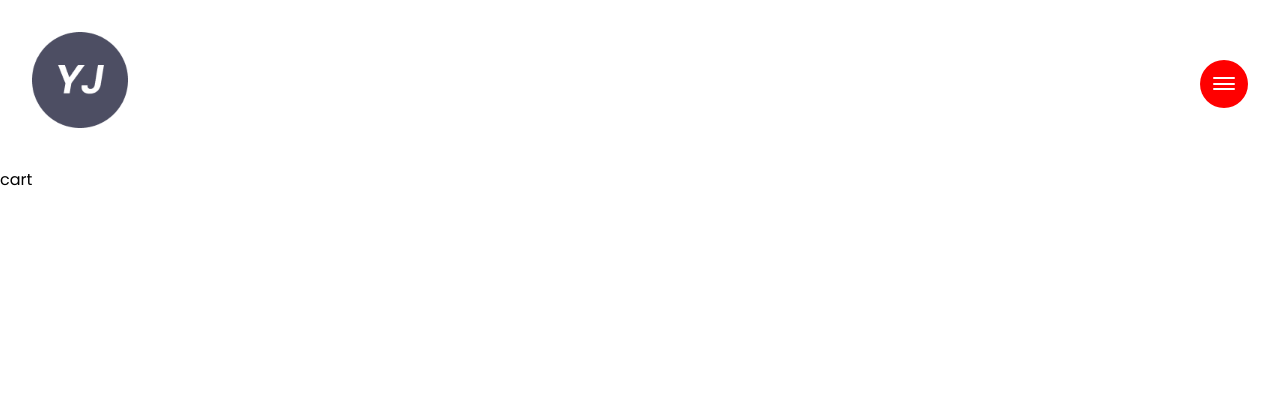
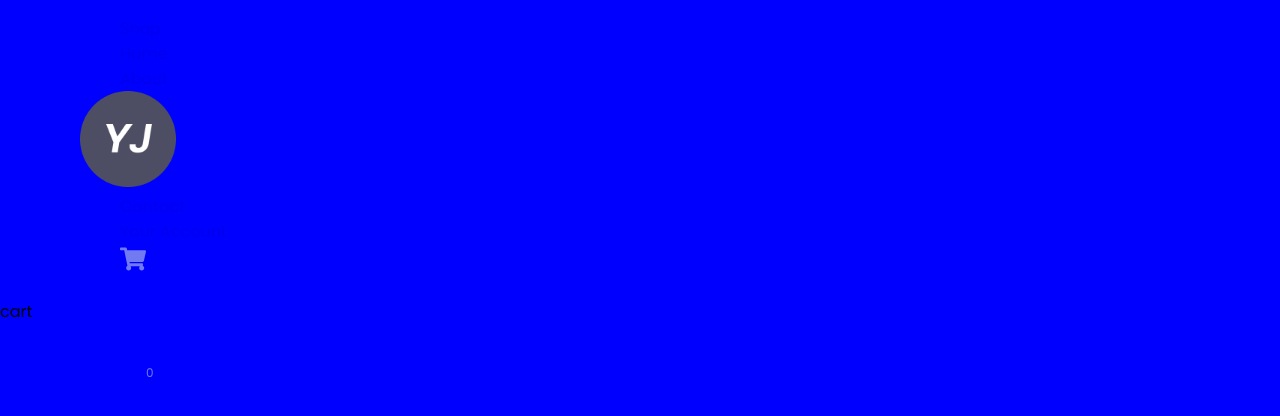
Before and after one commit to GlorySinkkhonde/younique-jeans-ecommerce-shop, a React app: page /cart in a window 1280 px wide. Shown: the top 416 px of the page. Built offline with nearby package versions, Linux system fonts and the light colour scheme.

Commit message:
Styled nav more

```diff
--- a/package.json
+++ b/package.json
@@ -11,6 +11,7 @@
   "author": "",
   "license": "ISC",
   "dependencies": {
+    "framer-motion": "^10.9.1",
     "react": "^18.2.0",
     "react-dom": "^18.2.0",
     "react-icons": "^4.8.0",
--- a/src/App.css
+++ b/src/App.css
@@ -1,3 +1,9 @@
+:root{
+    --main-color: #4D4E63;
+    --secondary-color: #FF93AC;
+    --accent-color: #717AF0;
+}
+
 *, ::before, ::after{
     box-sizing: border-box;
     margin: 0;
@@ -11,9 +17,13 @@ img{
     width: 100%;
 }
 
-.site-logo{
+.site-logo-1{
     width: 6rem;
     visibility: visible;
+}
+
+.site-logo-2{
+    display: none;
 }
 
 ul{
@@ -21,27 +31,22 @@ ul{
 }
 
 .nav{
+    width: 80%;
     display: flex;
-    align-items: center;
-    margin: 2rem;
+    margin: 1rem;
+}
+.nav--visible{
+    display: block;
+    margin: 8rem auto;
 }
 
 .nav__primary-nav{
-    display: flex;
-    align-items: center;
-    visibility: hidden;
+    display: none;
 }
 
-.nav__primary-nav-1{
-    display: flex;
-    align-items: center;
-    gap: 3rem;
-    flex-direction: row-reverse;
-}
-
-.nav__first-nav, .nav__second-nav{
-    display: flex;
-    gap: 3rem;
+.nav--visible > ul > li{
+    padding: 1rem 0;
+    text-align: center;
 }
 
 .nav-toggle{
@@ -50,7 +55,7 @@ ul{
     width: 3rem;
     height: 3rem;
     border-radius: 50%;
-    background-color: red;
+    background-color: var(--main-color);
     position: absolute;
     right: 0;
     margin: 2rem;
@@ -63,7 +68,7 @@ ul{
 
 .hamburger, .hamburger::before, .hamburger::after{
     display: block;
-    height: 2px;
+    height: 3px;
     border-radius: 5px;
     background-color: white;
     margin: 0 auto;
@@ -82,16 +87,12 @@ ul{
     transform: translateY(3px);
 }
 
-.nav__first-nav{
-    display: flex;
-}
-
 .nav a{
     text-decoration: none;
 }
 
 .nav li.active > a{
-    color: red;
+    color: var(--accent-color);
     text-decoration: underline;
 }
 
@@ -104,11 +105,34 @@ ul{
 .item-total{
     position: absolute;
     font-size: 12px;
-    top: 5%;
+    top: 45.5%;
 }
 
-@media only screen and (max-width: 700px) {
+@media only screen and (min-width: 901px) {
     body{
-        background-color: black;
+        background-color: blue;
+    }
+
+    .nav{
+        width: 100%;
+        justify-content: space-between;
+    }
+
+    .site-logo-1{
+        display: none;
+    }
+
+    .site-logo-2{
+        width: 6rem;
+        display: block;
+    }
+
+    .nav-toggle{
+        display: none;
+    }
+
+    .nav__primary-nav{
+        display: block;
+        margin: 0 4rem;
     }
 }
--- a/src/components/Navbar.js
+++ b/src/components/Navbar.js
@@ -1,4 +1,4 @@
-import React from 'react'
+import React, { useState } from 'react'
 import '../App.css'
 import { Link, useMatch, useResolvedPath } from 'react-router-dom'
 import { FaShoppingCart } from 'react-icons/fa'
@@ -6,33 +6,39 @@ import WebsiteLogo from '../assets/images/logo.png'
 
 function Navbar() {
 
+    const [isVisible, setIsVisible] = useState(false)
+
     function ToggleNav() {
-        console.log('hello')
+        setIsVisible(!isVisible)
     }
 
   return (
 
     <nav className='nav'>
 
-        <div className='nav__primary-nav'>
+        <Link to='/' className='site-logo-1'>
+            <img src={WebsiteLogo} alt='Younique Jeans Website Logo' />
+        </Link>
 
-            <div className='nav__primary-nav-1'>
+        <div className={isVisible ? 'nav--visible' : 'nav__primary-nav'}>
+
                 <ul className='nav__first-nav'>
                 <CustomLink to='/shop'>Shop</CustomLink>
                 <CustomLink to='/'>Home</CustomLink>
                 <CustomLink to='/about'>About</CustomLink>
                 </ul>
 
-                <Link to='/' className='site-logo'>
-                    <img src={WebsiteLogo} alt='Younique Jeans Website Logo' />
-                </Link>
-            </div>
+                <Link to='/' className='site-logo-2'>
+            <img src={WebsiteLogo} alt='Younique Jeans Website Logo' />
+        </Link>
+
 
             <ul className='nav__second-nav'>
                 <CustomLink to='/contact'>Contact</CustomLink>
                 <CustomLink to='/your-account'>Your Account</CustomLink>
                 <CustomLink to='/cart'> <span className='cart-icon' ><FaShoppingCart /></span> <span className='item-total'>0</span> </CustomLink>
             </ul>
+
         </div>
 
         <button className='nav-toggle' ria-label='open navigation' onClick={ToggleNav}>
--- a/src/index.js
+++ b/src/index.js
@@ -1,5 +1,6 @@
 import React from "react";
 import ReactDOM from "react-dom";
+import { createRoot } from 'react-dom/client'
 import { BrowserRouter } from "react-router-dom";
 import App from "./App";
 
--- a/src/pages/Pages.js
+++ b/src/pages/Pages.js
@@ -1,5 +1,6 @@
 import React from 'react'
 import { Route, Routes } from "react-router-dom"
+import { motion, AnimatePresence } from 'framer-motion'
 import Home from './Home'
 import About from './about'
 import Shop from './shop'
@@ -11,6 +12,7 @@ function pages() {
   return (
     <div>
         <div className='container'>
+          <AnimatePresence>
             <Routes>
                 <Route path='/' element={<Home />} />
                 <Route path='/about' element={<About />} />
@@ -19,6 +21,7 @@ function pages() {
                 <Route path='/your-account' element={<Account />} />
                 <Route path='/cart' element={<Cart />} />
             </Routes>
+          </AnimatePresence>
         </div>
     </div>
   )
```
Also changed, not shown: 1 other file (tests, documents, lock files or other folders). Lines whose indentation alone changed are shown as unchanged.
